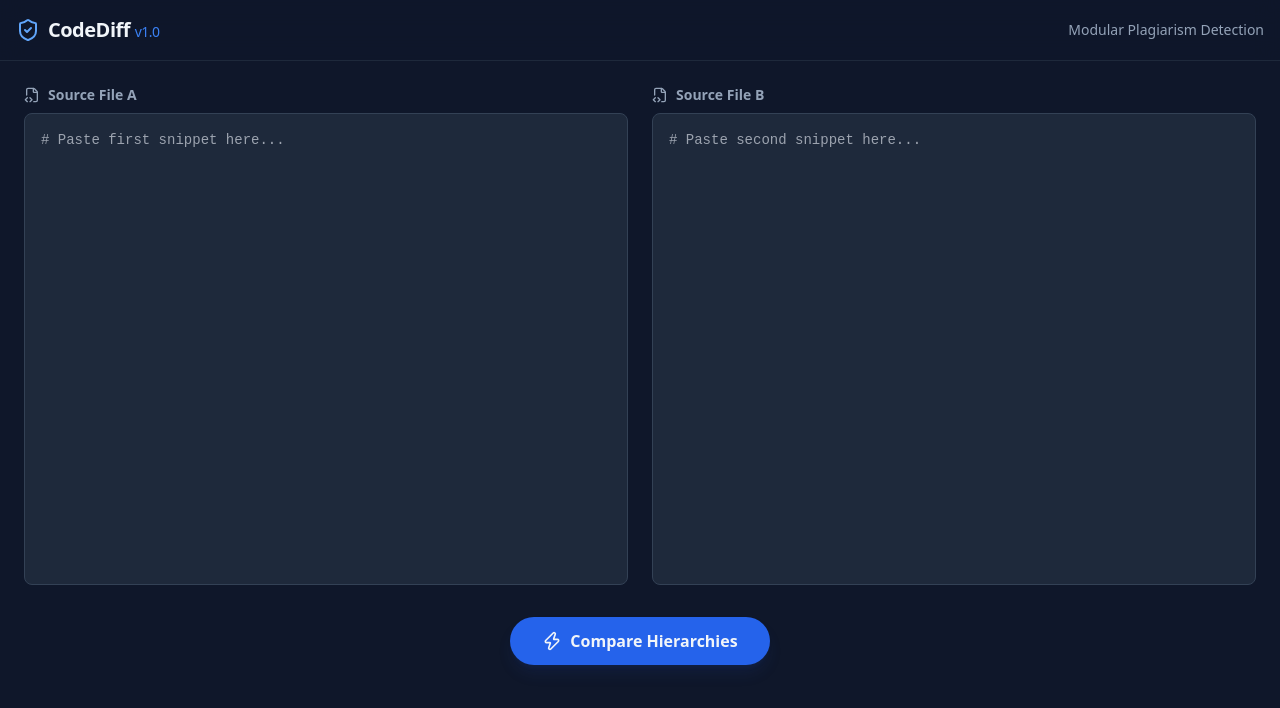
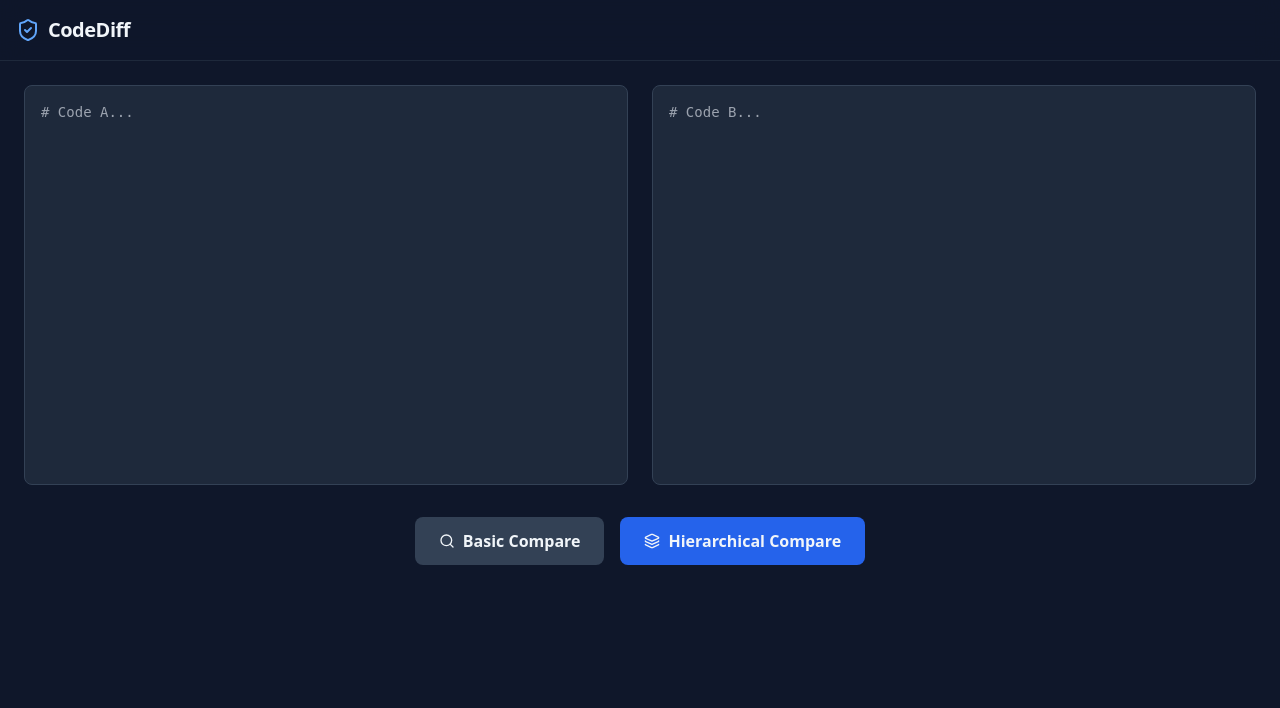
Before and after one commit to Hamedtbf/Compiler_Final-Project, a Flask app: page / in a window 1280 px wide. Shown: the top 708 px of the page. Run offline with Flask 3, Linux system fonts and the light colour scheme; some libraries are stand-ins or nearby versions.

Commit message:
adding a button for classic compare. this version represent a UI that takes two codes and only return the json format of report variable that is returned either by compare_two_files or compare_hierarchies

```diff
--- a/templates/index.html
+++ b/templates/index.html
@@ -2,57 +2,42 @@
 <html lang="en">
 <head>
     <meta charset="UTF-8">
-    <meta name="viewport" content="width=device-width, initial-scale=1.0">
     <title>CodeDiff | Plagiarism Detector</title>
     <script src="https://cdn.tailwindcss.com"></script>
     <script src="https://unpkg.com/lucide@latest"></script>
     <style>
-        @keyframes fillBar {
-            from { width: 0%; }
-            to { width: 100%; }
-        }
-        .animate-fill { animation: fillBar 1.2s forwards ease-in-out; }
-        .code-input { font-family: 'Fira Code', 'Courier New', monospace; resize: none; }
+        @keyframes fillBar { from { width: 0%; } to { width: 100%; } }
+        .animate-fill { animation: fillBar 1.0s forwards ease-in-out; }
+        .code-input { font-family: 'Fira Code', monospace; resize: none; }
     </style>
 </head>
 <body class="bg-slate-900 text-slate-100 min-h-screen">
-
     <nav class="border-b border-slate-800 p-4 bg-slate-900/50 backdrop-blur-md sticky top-0 z-10">
         <div class="max-w-7xl mx-auto flex justify-between items-center">
             <div class="flex items-center gap-2">
                 <i data-lucide="shield-check" class="text-blue-400"></i>
-                <span class="text-xl font-bold tracking-tight">CodeDiff <span class="text-blue-500 text-sm font-medium">v1.0</span></span>
+                <span class="text-xl font-bold tracking-tight">CodeDiff</span>
             </div>
-            <div class="text-slate-400 text-sm">Modular Plagiarism Detection</div>
         </div>
     </nav>
 
     <main class="max-w-7xl mx-auto p-6">
-        <div class="grid grid-cols-1 md:grid-cols-2 gap-6 h-[500px]">
-            <div class="flex flex-col gap-2">
-                <label class="text-sm font-semibold text-slate-400 flex items-center gap-2">
-                    <i data-lucide="file-code-2" class="w-4 h-4"></i> Source File A
-                </label>
-                <textarea id="codeA" class="code-input flex-1 bg-slate-800 border border-slate-700 rounded-lg p-4 focus:ring-2 focus:ring-blue-500 focus:outline-none text-sm" placeholder="# Paste first snippet here..."></textarea>
-            </div>
-            <div class="flex flex-col gap-2">
-                <label class="text-sm font-semibold text-slate-400 flex items-center gap-2">
-                    <i data-lucide="file-code-2" class="w-4 h-4"></i> Source File B
-                </label>
-                <textarea id="codeB" class="code-input flex-1 bg-slate-800 border border-slate-700 rounded-lg p-4 focus:ring-2 focus:ring-blue-500 focus:outline-none text-sm" placeholder="# Paste second snippet here..."></textarea>
-            </div>
+        <div class="grid grid-cols-1 md:grid-cols-2 gap-6 h-[400px]">
+            <textarea id="codeA" class="code-input bg-slate-800 border border-slate-700 rounded-lg p-4 focus:ring-2 focus:ring-blue-500 focus:outline-none text-sm" placeholder="# Code A..."></textarea>
+            <textarea id="codeB" class="code-input bg-slate-800 border border-slate-700 rounded-lg p-4 focus:ring-2 focus:ring-blue-500 focus:outline-none text-sm" placeholder="# Code B..."></textarea>
         </div>
 
-        <div class="mt-8 flex flex-col items-center">
-            <button id="compareBtn" onclick="runComparison()" class="bg-blue-600 hover:bg-blue-500 transition-colors px-8 py-3 rounded-full font-bold flex items-center gap-2 shadow-lg shadow-blue-900/20">
-                <i data-lucide="zap" class="w-5 h-5"></i> Compare Hierarchies
-            </button>
+        <div class="mt-8 flex flex-col items-center gap-4">
+            <div class="flex gap-4">
+                <button onclick="runComparison('basic')" class="bg-slate-700 hover:bg-slate-600 transition-colors px-6 py-3 rounded-lg font-semibold flex items-center gap-2">
+                    <i data-lucide="search" class="w-4 h-4"></i> Basic Compare
+                </button>
+                <button onclick="runComparison('hierarchy')" class="bg-blue-600 hover:bg-blue-500 transition-colors px-6 py-3 rounded-lg font-semibold flex items-center gap-2">
+                    <i data-lucide="layers" class="w-4 h-4"></i> Hierarchical Compare
+                </button>
+            </div>
 
-            <div id="progressContainer" class="w-full max-w-md mt-8 hidden">
-                <div class="flex justify-between mb-1 text-xs text-slate-400 uppercase tracking-widest">
-                    <span>Analyzing AST & Tokens...</span>
-                    <span id="percent">100%</span>
-                </div>
+            <div id="progressContainer" class="w-full max-w-md mt-4 hidden">
                 <div class="w-full bg-slate-800 rounded-full h-1.5 overflow-hidden">
                     <div id="progressBar" class="bg-blue-500 h-full w-0"></div>
                 </div>
@@ -60,62 +45,58 @@
         </div>
 
         <div id="resultSection" class="mt-10 hidden">
-            <h3 class="text-lg font-semibold mb-4 flex items-center gap-2">
-                <i data-lucide="bar-chart-3" class="text-green-400"></i> Analysis Report
-            </h3>
-            <pre id="resultJson" class="bg-slate-950 border border-slate-800 p-6 rounded-xl overflow-x-auto text-blue-300 text-sm leading-relaxed"></pre>
+            <div class="flex justify-between items-center mb-4">
+                <h3 class="text-lg font-semibold flex items-center gap-2">
+                    <i data-lucide="file-json" class="text-green-400"></i> Analysis Results
+                </h3>
+                <button onclick="copyResult()" class="text-xs bg-slate-800 px-3 py-1 rounded hover:bg-slate-700">Copy JSON</button>
+            </div>
+            <pre id="resultJson" class="bg-slate-950 border border-slate-800 p-6 rounded-xl overflow-x-auto text-blue-300 text-sm"></pre>
         </div>
     </main>
 
     <script>
-        // Initialize Icons
         lucide.createIcons();
 
-        async function runComparison() {
+        async function runComparison(mode) {
             const codeA = document.getElementById('codeA').value;
             const codeB = document.getElementById('codeB').value;
-            const btn = document.getElementById('compareBtn');
-            const progressContainer = document.getElementById('progressContainer');
-            const progressBar = document.getElementById('progressBar');
-            const resultSection = document.getElementById('resultSection');
-            const resultJson = document.getElementById('resultJson');
+            if(!codeA || !codeB) return alert("Fill both sides!");
 
-            if(!codeA || !codeB) {
-                alert("Please provide both code snippets.");
-                return;
-            }
+            // UI Reset
+            document.getElementById('resultSection').classList.add('hidden');
+            const progress = document.getElementById('progressContainer');
+            const bar = document.getElementById('progressBar');
 
-            // Reset UI
-            resultSection.classList.add('hidden');
-            progressContainer.classList.remove('hidden');
-            progressBar.classList.remove('animate-fill');
-            void progressBar.offsetWidth; // Trigger reflow
-            progressBar.classList.add('animate-fill');
-            btn.disabled = true;
-            btn.classList.add('opacity-50', 'cursor-not-allowed');
+            progress.classList.remove('hidden');
+            bar.classList.remove('animate-fill');
+            void bar.offsetWidth;
+            bar.classList.add('animate-fill');
 
             try {
                 const response = await fetch('/compare', {
                     method: 'POST',
                     headers: { 'Content-Type': 'application/json' },
-                    body: JSON.stringify({ code_a: codeA, code_b: codeB })
+                    body: JSON.stringify({ code_a: codeA, code_b: codeB, mode: mode })
                 });
 
                 const data = await response.json();
 
-                // Wait for animation to finish (1.2s)
+                // Delay showing result until bar fills
                 setTimeout(() => {
-                    progressContainer.classList.add('hidden');
-                    resultSection.classList.remove('hidden');
-                    resultJson.innerText = JSON.stringify(data, null, 2);
-                    btn.disabled = false;
-                    btn.classList.remove('opacity-50', 'cursor-not-allowed');
-                }, 1200);
+                    progress.classList.add('hidden');
+                    document.getElementById('resultSection').classList.remove('hidden');
+                    document.getElementById('resultJson').innerText = JSON.stringify(data, null, 2);
+                }, 1000);
 
             } catch (err) {
-                alert("Error connecting to backend.");
-                btn.disabled = false;
+                alert("Server error.");
             }
+        }
+
+        function copyResult() {
+            const text = document.getElementById('resultJson').innerText;
+            navigator.clipboard.writeText(text);
         }
     </script>
 </body>
```
